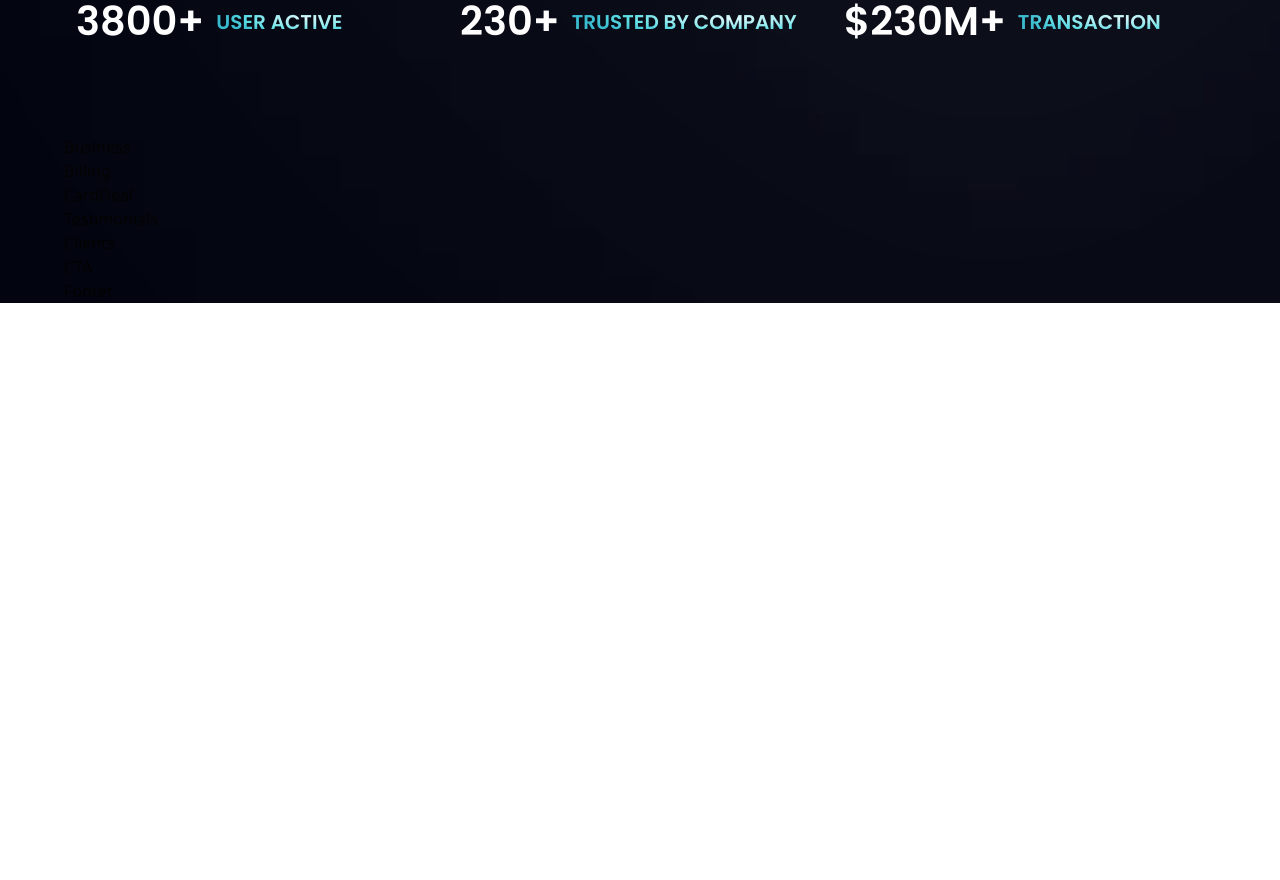
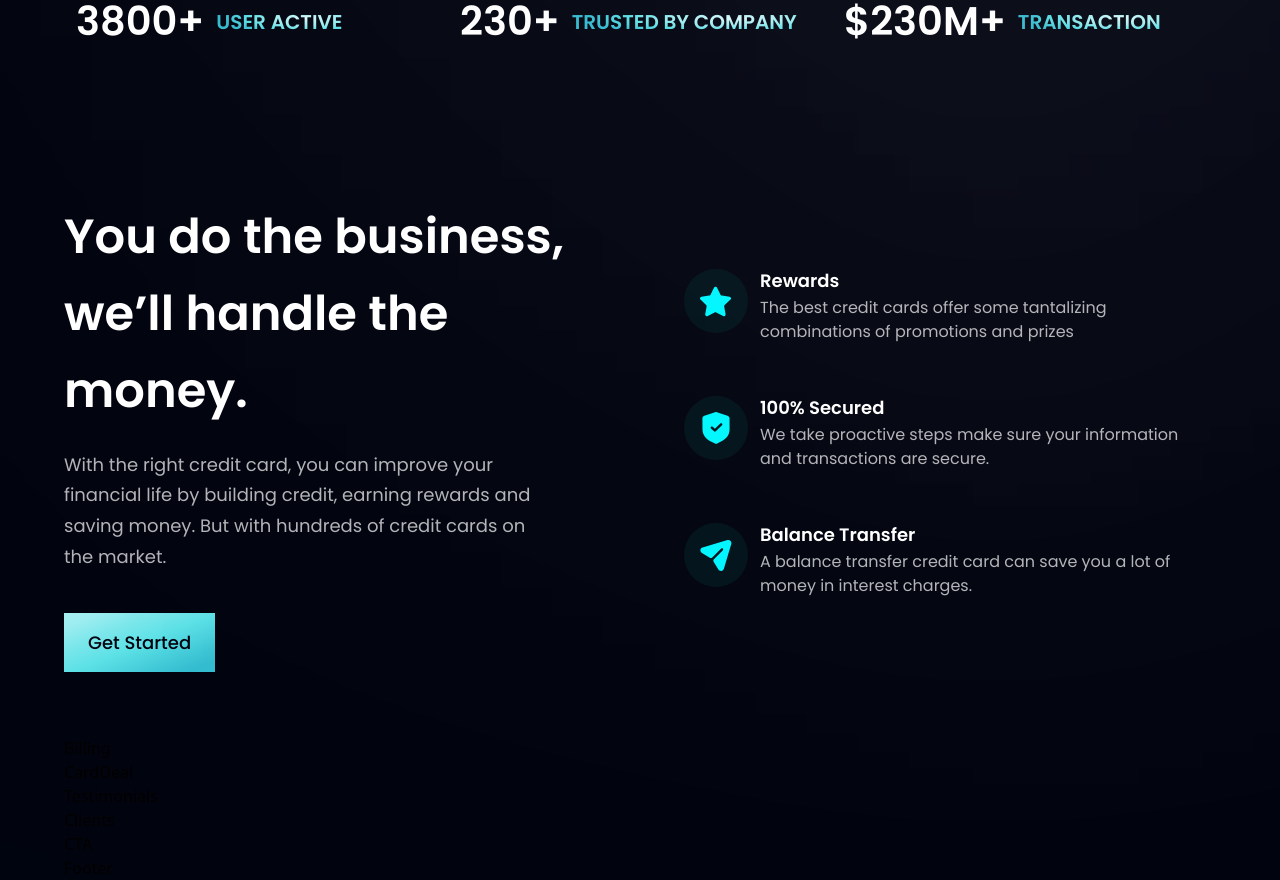
Before and after one commit to akashdas99/Banking-App, a React (Vite) app: page / in a window 1280 px wide. Shown: the part 800-1680 px from the top of the page. Before the commit the page ends 1103 px from the top, so only its background shows below. Built offline with nearby package versions, Linux system fonts and the light colour scheme.

Commit message:
feat: Created Business Section

```diff
--- a/src/components/Business.tsx
+++ b/src/components/Business.tsx
@@ -1,7 +1,27 @@
-import React from "react";
-
-const Business = () => {
-  return <div>Business</div>;
-};
+import { features } from "../constants";
+import styles, { layout } from "../style";
+import Button from "./Button";
+import FeatureCard from "./FeatureCard";
+const Business = () => (
+  <section id="features" className={layout.section}>
+    <div className={layout.sectionInfo}>
+      <h2 className={styles.heading2}>
+        You do the business,
+        <br className="sm:block hidden" /> we’ll handle the money.
+      </h2>
+      <p className={`${styles.paragraph} max-w-[470px] mt-5`}>
+        With the right credit card, you can improve your financial life by
+        building credit, earning rewards and saving money. But with hundreds of
+        credit cards on the market.
+      </p>
+      <Button styles="mt-10" />
+    </div>
+    <div className={`${layout.sectionImg} flex-col`}>
+      {features.map((feature, index) => (
+        <FeatureCard key={feature.id} {...feature} index={index} />
+      ))}
+    </div>
+  </section>
+);
 
 export default Business;
--- a/src/components/Button.tsx
+++ b/src/components/Button.tsx
@@ -1,7 +1,14 @@
-import React from "react";
+const Button = ({ styles }: { styles: string }) => {
+  console.log(styles);
 
-const Button = () => {
-  return <div>Button</div>;
+  return (
+    <button
+      type="button"
+      className={`py-4 px-6 bg-blue-gradient font-poppins font-medium text-[18px] text-primary outline-none ${styles}`}
+    >
+      Get Started
+    </button>
+  );
 };
 
 export default Button;
--- /dev/null
+++ b/src/components/FeatureCard.tsx
@@ -0,0 +1,31 @@
+import { features } from "../constants";
+import styles from "../style";
+
+type FeatureCardProps = {
+  icon: string;
+  title: string;
+  content: string;
+  index: number;
+};
+const FeatureCard = ({ icon, title, content, index }: FeatureCardProps) => (
+  <div
+    className={`flex flex-row p-6 rounded-[20px] ${
+      index !== features.length - 1
+    }?"mb-6":"mb-0"} feature-card`}
+  >
+    <div
+      className={`w-[64px] h-[64px] rounded-full ${styles.flexCenter} bg-dimBlue`}
+    >
+      <img src={icon} alt="icon" className="w-[50%] h-[50%] object-contain" />
+    </div>
+    <div className="flex-1 flex flex-col ml-3">
+      <h4 className="font-poppins font-semibold text-white text-[18px] leading-[23px] mb-1">
+        {title}
+      </h4>
+      <p className="font-poppins font-normal text-dimWhite text-[16px] leading-[24px] mb-1">
+        {content}
+      </p>
+    </div>
+  </div>
+);
+export default FeatureCard;
```
